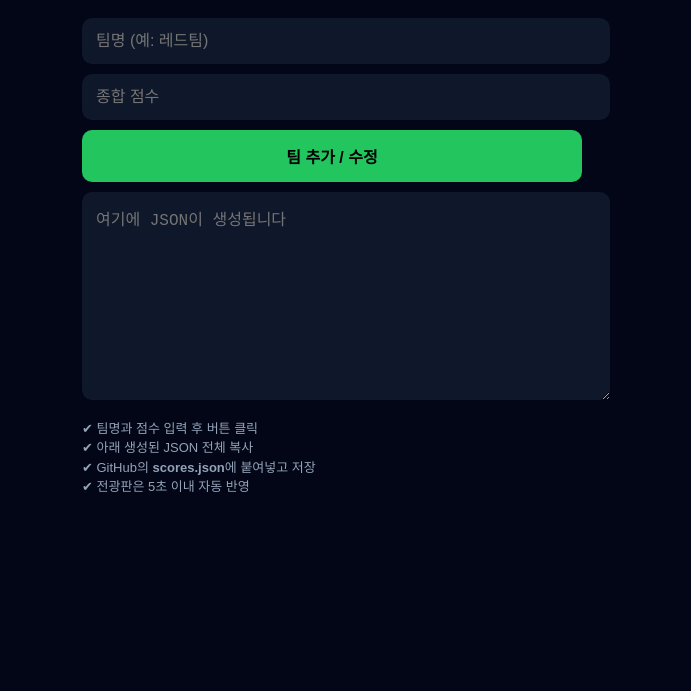
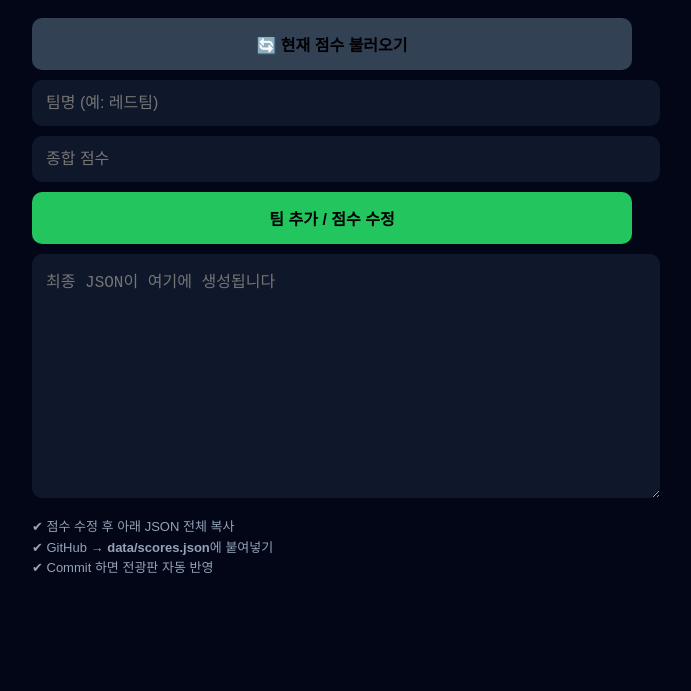
Before and after one commit to Lasertagkorea/Scoreboard, a plain HTML site: page Admin.html in a window 1280 px wide. Shown: the part 109-800 px from the top of the page, without its empty margins (308-999 px from the left). Drawn offline with Linux system fonts and the light colour scheme.

Commit message:
Update Admin.html

```diff
--- a/Admin.html
+++ b/Admin.html
@@ -2,7 +2,7 @@
 <html lang="ko">
 <head>
   <meta charset="UTF-8" />
-  <title>팀 점수 관리자</title>
+  <title>관리자 | 팀 점수 관리</title>
   <meta name="viewport" content="width=device-width, initial-scale=1.0" />
   <style>
     body {
@@ -12,7 +12,7 @@
       padding:20px;
     }
     h1 { text-align:center; }
-    .wrap { max-width:500px; margin:0 auto; }
+    .wrap { max-width:600px; margin:0 auto; }
     input, button, textarea {
       width:100%;
       padding:14px;
@@ -31,39 +31,65 @@
       cursor:pointer;
     }
     button:hover { background:#16a34a; }
+    .btn-gray {
+      background:#334155;
+    }
+    .btn-gray:hover {
+      background:#475569;
+    }
     .hint {
       margin-top:15px;
       font-size:13px;
       color:#94a3b8;
-      line-height:1.5;
+      line-height:1.6;
     }
   </style>
 </head>
 <body>
-  <div class="wrap">
-    <h1>📝 팀 점수 입력</h1>
+<div class="wrap">
+  <h1>📝 팀 점수 관리자</h1>
 
-    <input id="team" placeholder="팀명 (예: 레드팀)" />
-    <input id="score" type="number" placeholder="종합 점수" />
+  <button class="btn-gray" onclick="loadFromGithub()">
+    🔄 현재 점수 불러오기
+  </button>
 
-    <button onclick="addTeam()">팀 추가 / 수정</button>
+  <input id="team" placeholder="팀명 (예: 레드팀)" />
+  <input id="score" type="number" placeholder="종합 점수" />
 
-    <textarea id="output" rows="10" placeholder="여기에 JSON이 생성됩니다"></textarea>
+  <button onclick="addOrUpdate()">팀 추가 / 점수 수정</button>
 
-    <div class="hint">
-      ✔ 팀명과 점수 입력 후 버튼 클릭<br>
-      ✔ 아래 생성된 JSON 전체 복사<br>
-      ✔ GitHub의 <b>scores.json</b>에 붙여넣고 저장<br>
-      ✔ 전광판은 5초 이내 자동 반영
-    </div>
+  <textarea id="output" rows="12"
+    placeholder="최종 JSON이 여기에 생성됩니다"></textarea>
+
+  <div class="hint">
+    ✔ 점수 수정 후 아래 JSON 전체 복사<br>
+    ✔ GitHub → <b>data/scores.json</b>에 붙여넣기<br>
+    ✔ Commit 하면 전광판 자동 반영
   </div>
+</div>
 
 <script>
+const DATA_URL =
+  "https://raw.githubusercontent.com/아이디/저장소명/main/data/scores.json";
+
 let teams = [];
 
-function addTeam() {
-  const team = document.getElementById('team').value.trim();
-  const score = Number(document.getElementById('score').value);
+// 1️⃣ GitHub에 있는 현재 점수 불러오기
+async function loadFromGithub() {
+  try {
+    const res = await fetch(DATA_URL + "?t=" + Date.now());
+    teams = await res.json();
+    renderJSON();
+    alert("현재 점수를 불러왔습니다");
+  } catch {
+    alert("점수 불러오기 실패");
+  }
+}
+
+// 2️⃣ 팀 추가 또는 수정
+function addOrUpdate() {
+  const team = document.getElementById("team").value.trim();
+  const score = Number(document.getElementById("score").value);
 
   if (!team || isNaN(score)) {
     alert("팀명과 점수를 정확히 입력하세요");
@@ -77,11 +103,15 @@ function addTeam() {
     teams.push({ team, score });
   }
 
-  document.getElementById('output').value =
+  document.getElementById("team").value = "";
+  document.getElementById("score").value = "";
+  renderJSON();
+}
+
+// 3️⃣ JSON 출력
+function renderJSON() {
+  document.getElementById("output").value =
     JSON.stringify(teams, null, 2);
-
-  document.getElementById('team').value = "";
-  document.getElementById('score').value = "";
 }
 </script>
 </body>
```
